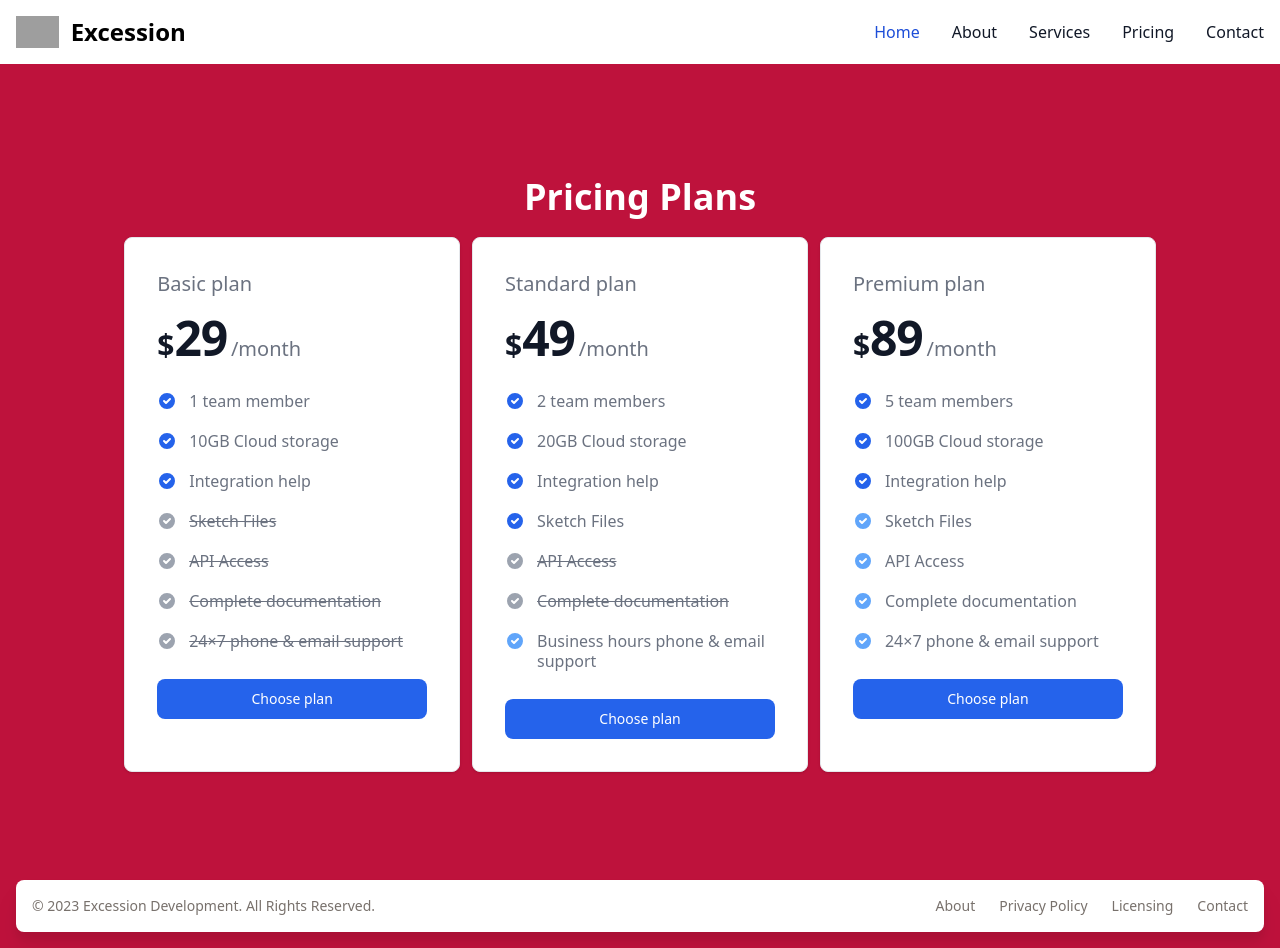
After one commit to drobb2020/django-tailwind-template, a Django app: page /pricing/ in a window 1280 px wide. The commit adds this page. Run offline with Django 3.2, Linux system fonts and the light colour scheme; grey boxes are pictures that could not be loaded.

Commit message:
Added additional templates

```diff
--- a/dj_tw_template/core/urls.py
+++ b/dj_tw_template/core/urls.py
@@ -4,4 +4,8 @@ from . import views
 
 urlpatterns = [
     path('', views.index, name='index'),
+    path('contact/', views.contact, name='contact'),
+    path('pricing/', views.pricing, name='pricing'),
+    path('services/', views.services, name='services'),
+    path('about/', views.about, name='about'),
 ]
--- a/dj_tw_template/core/views.py
+++ b/dj_tw_template/core/views.py
@@ -4,3 +4,23 @@ from django.shortcuts import render
 def index(request):
     context = {}
     return render(request, 'core/index.html', context)
+
+
+def contact(request):
+    context = {}
+    return render(request, 'core/contact.html', context)
+
+
+def pricing(request):
+    context = {}
+    return render(request, 'core/pricing.html', context)
+
+
+def services(request):
+    context = {}
+    return render(request, 'core/services.html', context)
+
+
+def about(request):
+    context = {}
+    return render(request, 'core/about.html', context)
--- a/dj_tw_template/templates/_base.html
+++ b/dj_tw_template/templates/_base.html
@@ -15,10 +15,11 @@
         <link rel="stylesheet" href="{% static 'css/custom.min.css' %}" />
         <script src="{% static 'js/main.js' %}" defer></script>
     </head>
-    <body>
+    <body class="bg-rose-700">
         {% include "partials/navbar.html" %}
         {% block content %}
 
         {% endblock content %}
+        {% include "partials/footer.html" %}
     </body>
 </html>
--- /dev/null
+++ b/dj_tw_template/templates/core/pricing.html
@@ -0,0 +1,154 @@
+{% extends "_base.html" %}
+
+{% block title %}Pricing{% endblock title %}
+
+{% block content %}
+
+<div class="container-md flex flex-col justify-center items-center h-screen bg-rose-700">
+    <h1 class="text-4xl font-bold text-white my-5">Pricing Plans</h1>
+    <div class="flex gap-3">
+        <div class="w-full max-w-sm p-4 bg-white border border-gray-200 rounded-lg shadow sm:p-8 dark:bg-gray-800 dark:border-gray-700">
+            <h5 class="mb-4 text-xl font-medium text-gray-500 dark:text-gray-400">Basic plan</h5>
+            <div class="flex items-baseline text-gray-900 dark:text-white">
+                <span class="text-3xl font-semibold">$</span>
+                <span class="text-5xl font-extrabold tracking-tight">29</span>
+                <span class="ml-1 text-xl font-normal text-gray-500 dark:text-gray-400">/month</span>
+            </div>
+            <!-- List -->
+            <ul role="list" class="space-y-5 my-7">
+                <li class="flex space-x-3">
+                    <!-- Icon -->
+                    <svg aria-hidden="true" class="flex-shrink-0 w-5 h-5 text-blue-600 dark:text-blue-500" fill="currentColor" viewBox="0 0 20 20" xmlns="http://www.w3.org/2000/svg"><title>Check icon</title><path fill-rule="evenodd" d="M10 18a8 8 0 100-16 8 8 0 000 16zm3.707-9.293a1 1 0 00-1.414-1.414L9 10.586 7.707 9.293a1 1 0 00-1.414 1.414l2 2a1 1 0 001.414 0l4-4z" clip-rule="evenodd"></path></svg>
+                    <span class="text-base font-normal leading-tight text-gray-500 dark:text-gray-400">1 team member</span>
+                </li>
+                <li class="flex space-x-3">
+                    <!-- Icon -->
+                    <svg aria-hidden="true" class="flex-shrink-0 w-5 h-5 text-blue-600 dark:text-blue-500" fill="currentColor" viewBox="0 0 20 20" xmlns="http://www.w3.org/2000/svg"><title>Check icon</title><path fill-rule="evenodd" d="M10 18a8 8 0 100-16 8 8 0 000 16zm3.707-9.293a1 1 0 00-1.414-1.414L9 10.586 7.707 9.293a1 1 0 00-1.414 1.414l2 2a1 1 0 001.414 0l4-4z" clip-rule="evenodd"></path></svg>
+                    <span class="text-base font-normal leading-tight text-gray-500 dark:text-gray-400">10GB Cloud storage</span>
+                </li>
+                <li class="flex space-x-3">
+                    <!-- Icon -->
+                    <svg aria-hidden="true" class="flex-shrink-0 w-5 h-5 text-blue-600 dark:text-blue-500" fill="currentColor" viewBox="0 0 20 20" xmlns="http://www.w3.org/2000/svg"><title>Check icon</title><path fill-rule="evenodd" d="M10 18a8 8 0 100-16 8 8 0 000 16zm3.707-9.293a1 1 0 00-1.414-1.414L9 10.586 7.707 9.293a1 1 0 00-1.414 1.414l2 2a1 1 0 001.414 0l4-4z" clip-rule="evenodd"></path></svg>
+                    <span class="text-base font-normal leading-tight text-gray-500 dark:text-gray-400">Integration help</span>
+                </li>
+                <li class="flex space-x-3 line-through decoration-gray-500">
+                    <!-- Icon -->
+                    <svg aria-hidden="true" class="flex-shrink-0 w-5 h-5 text-gray-400 dark:text-gray-500" fill="currentColor" viewBox="0 0 20 20" xmlns="http://www.w3.org/2000/svg"><title>Check icon</title><path fill-rule="evenodd" d="M10 18a8 8 0 100-16 8 8 0 000 16zm3.707-9.293a1 1 0 00-1.414-1.414L9 10.586 7.707 9.293a1 1 0 00-1.414 1.414l2 2a1 1 0 001.414 0l4-4z" clip-rule="evenodd"></path></svg>
+                    <span class="text-base font-normal leading-tight text-gray-500">Sketch Files</span>
+                </li>
+                <li class="flex space-x-3 line-through decoration-gray-500">
+                    <!-- Icon -->
+                    <svg aria-hidden="true" class="flex-shrink-0 w-5 h-5 text-gray-400 dark:text-gray-500" fill="currentColor" viewBox="0 0 20 20" xmlns="http://www.w3.org/2000/svg"><title>Check icon</title><path fill-rule="evenodd" d="M10 18a8 8 0 100-16 8 8 0 000 16zm3.707-9.293a1 1 0 00-1.414-1.414L9 10.586 7.707 9.293a1 1 0 00-1.414 1.414l2 2a1 1 0 001.414 0l4-4z" clip-rule="evenodd"></path></svg>
+                    <span class="text-base font-normal leading-tight text-gray-500">API Access</span>
+                </li>
+                <li class="flex space-x-3 line-through decoration-gray-500">
+                    <!-- Icon -->
+                    <svg aria-hidden="true" class="flex-shrink-0 w-5 h-5 text-gray-400 dark:text-gray-500" fill="currentColor" viewBox="0 0 20 20" xmlns="http://www.w3.org/2000/svg"><title>Check icon</title><path fill-rule="evenodd" d="M10 18a8 8 0 100-16 8 8 0 000 16zm3.707-9.293a1 1 0 00-1.414-1.414L9 10.586 7.707 9.293a1 1 0 00-1.414 1.414l2 2a1 1 0 001.414 0l4-4z" clip-rule="evenodd"></path></svg>
+                    <span class="text-base font-normal leading-tight text-gray-500">Complete documentation</span>
+                </li>
+                <li class="flex space-x-3 line-through decoration-gray-500">
+                    <!-- Icon -->
+                    <svg aria-hidden="true" class="flex-shrink-0 w-5 h-5 text-gray-400 dark:text-gray-500" fill="currentColor" viewBox="0 0 20 20" xmlns="http://www.w3.org/2000/svg"><title>Check icon</title><path fill-rule="evenodd" d="M10 18a8 8 0 100-16 8 8 0 000 16zm3.707-9.293a1 1 0 00-1.414-1.414L9 10.586 7.707 9.293a1 1 0 00-1.414 1.414l2 2a1 1 0 001.414 0l4-4z" clip-rule="evenodd"></path></svg>
+                    <span class="text-base font-normal leading-tight text-gray-500">24×7 phone & email support</span>
+                </li>
+            </ul>
+            <button type="button" class="text-white bg-blue-600 hover:bg-blue-700 focus:ring-4 focus:outline-none focus:ring-blue-200 dark:focus:ring-blue-900 font-medium rounded-lg text-sm px-5 py-2.5 inline-flex justify-center w-full text-center">Choose plan</button>
+        </div>
+        <div class="w-full max-w-sm p-4 bg-white border border-gray-200 rounded-lg shadow sm:p-8 dark:bg-gray-800 dark:border-gray-700">
+            <h5 class="mb-4 text-xl font-medium text-gray-500 dark:text-gray-400">Standard plan</h5>
+            <div class="flex items-baseline text-gray-900 dark:text-white">
+                <span class="text-3xl font-semibold">$</span>
+                <span class="text-5xl font-extrabold tracking-tight">49</span>
+                <span class="ml-1 text-xl font-normal text-gray-500 dark:text-gray-400">/month</span>
+            </div>
+            <!-- List -->
+            <ul role="list" class="space-y-5 my-7">
+                <li class="flex space-x-3">
+                    <!-- Icon -->
+                    <svg aria-hidden="true" class="flex-shrink-0 w-5 h-5 text-blue-600 dark:text-blue-500" fill="currentColor" viewBox="0 0 20 20" xmlns="http://www.w3.org/2000/svg"><title>Check icon</title><path fill-rule="evenodd" d="M10 18a8 8 0 100-16 8 8 0 000 16zm3.707-9.293a1 1 0 00-1.414-1.414L9 10.586 7.707 9.293a1 1 0 00-1.414 1.414l2 2a1 1 0 001.414 0l4-4z" clip-rule="evenodd"></path></svg>
+                    <span class="text-base font-normal leading-tight text-gray-500 dark:text-gray-400">2 team members</span>
+                </li>
+                <li class="flex space-x-3">
+                    <!-- Icon -->
+                    <svg aria-hidden="true" class="flex-shrink-0 w-5 h-5 text-blue-600 dark:text-blue-500" fill="currentColor" viewBox="0 0 20 20" xmlns="http://www.w3.org/2000/svg"><title>Check icon</title><path fill-rule="evenodd" d="M10 18a8 8 0 100-16 8 8 0 000 16zm3.707-9.293a1 1 0 00-1.414-1.414L9 10.586 7.707 9.293a1 1 0 00-1.414 1.414l2 2a1 1 0 001.414 0l4-4z" clip-rule="evenodd"></path></svg>
+                    <span class="text-base font-normal leading-tight text-gray-500 dark:text-gray-400">20GB Cloud storage</span>
+                </li>
+                <li class="flex space-x-3">
+                    <!-- Icon -->
+                    <svg aria-hidden="true" class="flex-shrink-0 w-5 h-5 text-blue-600 dark:text-blue-500" fill="currentColor" viewBox="0 0 20 20" xmlns="http://www.w3.org/2000/svg"><title>Check icon</title><path fill-rule="evenodd" d="M10 18a8 8 0 100-16 8 8 0 000 16zm3.707-9.293a1 1 0 00-1.414-1.414L9 10.586 7.707 9.293a1 1 0 00-1.414 1.414l2 2a1 1 0 001.414 0l4-4z" clip-rule="evenodd"></path></svg>
+                    <span class="text-base font-normal leading-tight text-gray-500 dark:text-gray-400">Integration help</span>
+                </li>
+                <li class="flex space-x-3">
+                    <!-- Icon -->
+                    <svg aria-hidden="true" class="flex-shrink-0 w-5 h-5 text-blue-600 dark:text-blue-500" fill="currentColor" viewBox="0 0 20 20" xmlns="http://www.w3.org/2000/svg"><title>Check icon</title><path fill-rule="evenodd" d="M10 18a8 8 0 100-16 8 8 0 000 16zm3.707-9.293a1 1 0 00-1.414-1.414L9 10.586 7.707 9.293a1 1 0 00-1.414 1.414l2 2a1 1 0 001.414 0l4-4z" clip-rule="evenodd"></path></svg>
+                    <span class="text-base font-normal leading-tight text-gray-500 dark:text-gray-400">Sketch Files</span>
+                </li>
+                <li class="flex space-x-3 line-through decoration-gray-500">
+                    <!-- Icon -->
+                    <svg aria-hidden="true" class="flex-shrink-0 w-5 h-5 text-gray-400 dark:text-gray-500" fill="currentColor" viewBox="0 0 20 20" xmlns="http://www.w3.org/2000/svg"><title>Check icon</title><path fill-rule="evenodd" d="M10 18a8 8 0 100-16 8 8 0 000 16zm3.707-9.293a1 1 0 00-1.414-1.414L9 10.586 7.707 9.293a1 1 0 00-1.414 1.414l2 2a1 1 0 001.414 0l4-4z" clip-rule="evenodd"></path></svg>
+                    <span class="text-base font-normal leading-tight text-gray-500">API Access</span>
+                </li>
+                <li class="flex space-x-3 line-through decoration-gray-500">
+                    <!-- Icon -->
+                    <svg aria-hidden="true" class="flex-shrink-0 w-5 h-5 text-gray-400 dark:text-gray-500" fill="currentColor" viewBox="0 0 20 20" xmlns="http://www.w3.org/2000/svg"><title>Check icon</title><path fill-rule="evenodd" d="M10 18a8 8 0 100-16 8 8 0 000 16zm3.707-9.293a1 1 0 00-1.414-1.414L9 10.586 7.707 9.293a1 1 0 00-1.414 1.414l2 2a1 1 0 001.414 0l4-4z" clip-rule="evenodd"></path></svg>
+                    <span class="text-base font-normal leading-tight text-gray-500">Complete documentation</span>
+                </li>
+                <li class="flex space-x-3">
+                    <!-- Icon -->
+                    <svg aria-hidden="true" class="flex-shrink-0 w-5 h-5 text-blue-400 dark:text-blue-500" fill="currentColor" viewBox="0 0 20 20" xmlns="http://www.w3.org/2000/svg"><title>Check icon</title><path fill-rule="evenodd" d="M10 18a8 8 0 100-16 8 8 0 000 16zm3.707-9.293a1 1 0 00-1.414-1.414L9 10.586 7.707 9.293a1 1 0 00-1.414 1.414l2 2a1 1 0 001.414 0l4-4z" clip-rule="evenodd"></path></svg>
+                    <span class="text-base font-normal leading-tight text-gray-500 dark:text-gray-400">Business hours phone & email support</span>
+                </li>
+            </ul>
+            <button type="button" class="text-white bg-blue-600 hover:bg-blue-700 focus:ring-4 focus:outline-none focus:ring-blue-200 dark:focus:ring-blue-900 font-medium rounded-lg text-sm px-5 py-2.5 inline-flex justify-center w-full text-center">Choose plan</button>
+        </div>
+        <div class="w-full max-w-sm p-4 bg-white border border-gray-200 rounded-lg shadow sm:p-8 dark:bg-gray-800 dark:border-gray-700">
+            <h5 class="mb-4 text-xl font-medium text-gray-500 dark:text-gray-400">Premium plan</h5>
+            <div class="flex items-baseline text-gray-900 dark:text-white">
+                <span class="text-3xl font-semibold">$</span>
+                <span class="text-5xl font-extrabold tracking-tight">89</span>
+                <span class="ml-1 text-xl font-normal text-gray-500 dark:text-gray-400">/month</span>
+            </div>
+            <!-- List -->
+            <ul role="list" class="space-y-5 my-7">
+                <li class="flex space-x-3">
+                    <!-- Icon -->
+                    <svg aria-hidden="true" class="flex-shrink-0 w-5 h-5 text-blue-600 dark:text-blue-500" fill="currentColor" viewBox="0 0 20 20" xmlns="http://www.w3.org/2000/svg"><title>Check icon</title><path fill-rule="evenodd" d="M10 18a8 8 0 100-16 8 8 0 000 16zm3.707-9.293a1 1 0 00-1.414-1.414L9 10.586 7.707 9.293a1 1 0 00-1.414 1.414l2 2a1 1 0 001.414 0l4-4z" clip-rule="evenodd"></path></svg>
+                    <span class="text-base font-normal leading-tight text-gray-500 dark:text-gray-400">5 team members</span>
+                </li>
+                <li class="flex space-x-3">
+                    <!-- Icon -->
+                    <svg aria-hidden="true" class="flex-shrink-0 w-5 h-5 text-blue-600 dark:text-blue-500" fill="currentColor" viewBox="0 0 20 20" xmlns="http://www.w3.org/2000/svg"><title>Check icon</title><path fill-rule="evenodd" d="M10 18a8 8 0 100-16 8 8 0 000 16zm3.707-9.293a1 1 0 00-1.414-1.414L9 10.586 7.707 9.293a1 1 0 00-1.414 1.414l2 2a1 1 0 001.414 0l4-4z" clip-rule="evenodd"></path></svg>
+                    <span class="text-base font-normal leading-tight text-gray-500 dark:text-gray-400">100GB Cloud storage</span>
+                </li>
+                <li class="flex space-x-3">
+                    <!-- Icon -->
+                    <svg aria-hidden="true" class="flex-shrink-0 w-5 h-5 text-blue-600 dark:text-blue-500" fill="currentColor" viewBox="0 0 20 20" xmlns="http://www.w3.org/2000/svg"><title>Check icon</title><path fill-rule="evenodd" d="M10 18a8 8 0 100-16 8 8 0 000 16zm3.707-9.293a1 1 0 00-1.414-1.414L9 10.586 7.707 9.293a1 1 0 00-1.414 1.414l2 2a1 1 0 001.414 0l4-4z" clip-rule="evenodd"></path></svg>
+                    <span class="text-base font-normal leading-tight text-gray-500 dark:text-gray-400">Integration help</span>
+                </li>
+                <li class="flex space-x-3">
+                    <!-- Icon -->
+                    <svg aria-hidden="true" class="flex-shrink-0 w-5 h-5 text-blue-400 dark:text-blue-500" fill="currentColor" viewBox="0 0 20 20" xmlns="http://www.w3.org/2000/svg"><title>Check icon</title><path fill-rule="evenodd" d="M10 18a8 8 0 100-16 8 8 0 000 16zm3.707-9.293a1 1 0 00-1.414-1.414L9 10.586 7.707 9.293a1 1 0 00-1.414 1.414l2 2a1 1 0 001.414 0l4-4z" clip-rule="evenodd"></path></svg>
+                    <span class="text-base font-normal leading-tight text-gray-500 dark:text-gray-400">Sketch Files</span>
+                </li>
+                <li class="flex space-x-3">
+                    <!-- Icon -->
+                    <svg aria-hidden="true" class="flex-shrink-0 w-5 h-5 text-blue-400 dark:text-blue-500" fill="currentColor" viewBox="0 0 20 20" xmlns="http://www.w3.org/2000/svg"><title>Check icon</title><path fill-rule="evenodd" d="M10 18a8 8 0 100-16 8 8 0 000 16zm3.707-9.293a1 1 0 00-1.414-1.414L9 10.586 7.707 9.293a1 1 0 00-1.414 1.414l2 2a1 1 0 001.414 0l4-4z" clip-rule="evenodd"></path></svg>
+                    <span class="text-base font-normal leading-tight text-gray-500 dark:text-gray-400">API Access</span>
+                </li>
+                <li class="flex space-x-3">
+                    <!-- Icon -->
+                    <svg aria-hidden="true" class="flex-shrink-0 w-5 h-5 text-blue-400 dark:text-blue-500" fill="currentColor" viewBox="0 0 20 20" xmlns="http://www.w3.org/2000/svg"><title>Check icon</title><path fill-rule="evenodd" d="M10 18a8 8 0 100-16 8 8 0 000 16zm3.707-9.293a1 1 0 00-1.414-1.414L9 10.586 7.707 9.293a1 1 0 00-1.414 1.414l2 2a1 1 0 001.414 0l4-4z" clip-rule="evenodd"></path></svg>
+                    <span class="text-base font-normal leading-tight text-gray-500 dark:text-gray-400">Complete documentation</span>
+                </li>
+                <li class="flex space-x-3">
+                    <!-- Icon -->
+                    <svg aria-hidden="true" class="flex-shrink-0 w-5 h-5 text-blue-400 dark:text-blue-500" fill="currentColor" viewBox="0 0 20 20" xmlns="http://www.w3.org/2000/svg"><title>Check icon</title><path fill-rule="evenodd" d="M10 18a8 8 0 100-16 8 8 0 000 16zm3.707-9.293a1 1 0 00-1.414-1.414L9 10.586 7.707 9.293a1 1 0 00-1.414 1.414l2 2a1 1 0 001.414 0l4-4z" clip-rule="evenodd"></path></svg>
+                    <span class="text-base font-normal leading-tight text-gray-500 dark:text-gray-400">24×7 phone & email support</span>
+                </li>
+            </ul>
+            <button type="button" class="text-white bg-blue-600 hover:bg-blue-700 focus:ring-4 focus:outline-none focus:ring-blue-200 dark:focus:ring-blue-900 font-medium rounded-lg text-sm px-5 py-2.5 inline-flex justify-center w-full text-center">Choose plan</button>
+        </div>
+    </div>
+</div>
+
+{% endblock content %}
--- a/dj_tw_template/templates/partials/footer.html
+++ b/dj_tw_template/templates/partials/footer.html
@@ -0,0 +1,21 @@
+
+<footer class="bg-white rounded-lg drop-shadow-xl m-4 dark:bg-rose-700">
+    <div class="w-full mx-auto max-w-screen-xl p-4 md:flex md:items-center md:justify-between">
+      <span class="text-sm text-stone-500 sm:text-center dark:text-stone-200">© 2023 <a href="https://davidrobb2021.tech/" target="new" class="hover:underline">Excession Development</a>. All Rights Reserved.
+    </span>
+    <ul class="flex flex-wrap items-center mt-3 text-sm font-medium text-stone-500 dark:text-stone-200 sm:mt-0">
+        <li>
+            <a href="{% url 'about' %}" class="mr-4 hover:underline md:mr-6 ">About</a>
+        </li>
+        <li>
+            <a href="#" class="mr-4 hover:underline md:mr-6">Privacy Policy</a>
+        </li>
+        <li>
+            <a href="#" class="mr-4 hover:underline md:mr-6">Licensing</a>
+        </li>
+        <li>
+            <a href="{% url 'contact' %}" class="hover:underline">Contact</a>
+        </li>
+    </ul>
+    </div>
+</footer>
--- a/dj_tw_template/templates/partials/navbar.html
+++ b/dj_tw_template/templates/partials/navbar.html
@@ -1,9 +1,9 @@
 
 <nav class="bg-white border-gray-200 dark:bg-rose-900">
   <div class="max-w-screen-xl flex flex-wrap items-center justify-between mx-auto p-4">
-    <a href="https://flowbite.com/" class="flex items-center">
-        <img src="https://flowbite.com/docs/images/logo.svg" class="h-8 mr-3" alt="Flowbite Logo" />
-        <span class="self-center text-2xl font-semibold whitespace-nowrap dark:text-white">Flowbite</span>
+    <a href="https://davidrobb2021.tech/" class="flex items-center">
+        <img src="https://flowbite.com/docs/images/logo.svg" class="h-8 mr-3" alt="Excession" />
+        <span class="self-center text-2xl font-semibold whitespace-nowrap dark:text-white">Excession</span>
     </a>
     <button data-collapse-toggle="navbar-default" type="button" class="inline-flex items-center p-2 ml-3 text-sm text-gray-500 rounded-lg md:hidden hover:bg-gray-100 focus:outline-none focus:ring-2 focus:ring-gray-200 dark:text-gray-400 dark:hover:bg-gray-700 dark:focus:ring-gray-600" aria-controls="navbar-default" aria-expanded="false">
       <span class="sr-only">Open main menu</span>
@@ -12,19 +12,19 @@
     <div class="hidden w-full md:block md:w-auto" id="navbar-default">
       <ul class="font-medium flex flex-col p-4 md:p-0 mt-4 border border-gray-100 rounded-lg bg-rose-50 md:flex-row md:space-x-8 md:mt-0 md:border-0 md:bg-white dark:bg-gray-800 md:dark:bg-rose-900 dark:border-gray-700">
         <li>
-          <a href="#" class="block py-2 pl-3 pr-4 text-white bg-blue-700 rounded md:bg-transparent md:text-blue-700 md:p-0 dark:text-white md:dark:text-blue-500" aria-current="page">Home</a>
+          <a href="{% url 'index' %}" class="block py-2 pl-3 pr-4 text-white bg-blue-700 rounded md:bg-transparent md:text-blue-700 md:p-0 dark:text-white md:dark:text-blue-500" aria-current="page">Home</a>
         </li>
         <li>
-          <a href="#" class="block py-2 pl-3 pr-4 text-gray-900 rounded hover:bg-gray-100 md:hover:bg-transparent md:border-0 md:hover:text-blue-700 md:p-0 dark:text-white md:dark:hover:text-blue-500 dark:hover:bg-gray-700 dark:hover:text-white md:dark:hover:bg-transparent">About</a>
+          <a href="{% url 'about' %}" class="block py-2 pl-3 pr-4 text-gray-900 rounded hover:bg-gray-100 md:hover:bg-transparent md:border-0 md:hover:text-blue-700 md:p-0 dark:text-white md:dark:hover:text-blue-500 dark:hover:bg-gray-700 dark:hover:text-white md:dark:hover:bg-transparent">About</a>
         </li>
         <li>
-          <a href="#" class="block py-2 pl-3 pr-4 text-gray-900 rounded hover:bg-gray-100 md:hover:bg-transparent md:border-0 md:hover:text-blue-700 md:p-0 dark:text-white md:dark:hover:text-blue-500 dark:hover:bg-gray-700 dark:hover:text-white md:dark:hover:bg-transparent">Services</a>
+          <a href="{% url 'services' %}" class="block py-2 pl-3 pr-4 text-gray-900 rounded hover:bg-gray-100 md:hover:bg-transparent md:border-0 md:hover:text-blue-700 md:p-0 dark:text-white md:dark:hover:text-blue-500 dark:hover:bg-gray-700 dark:hover:text-white md:dark:hover:bg-transparent">Services</a>
         </li>
         <li>
-          <a href="#" class="block py-2 pl-3 pr-4 text-gray-900 rounded hover:bg-gray-100 md:hover:bg-transparent md:border-0 md:hover:text-blue-700 md:p-0 dark:text-white md:dark:hover:text-blue-500 dark:hover:bg-gray-700 dark:hover:text-white md:dark:hover:bg-transparent">Pricing</a>
+          <a href="{% url 'pricing' %}" class="block py-2 pl-3 pr-4 text-gray-900 rounded hover:bg-gray-100 md:hover:bg-transparent md:border-0 md:hover:text-blue-700 md:p-0 dark:text-white md:dark:hover:text-blue-500 dark:hover:bg-gray-700 dark:hover:text-white md:dark:hover:bg-transparent">Pricing</a>
         </li>
         <li>
-          <a href="#" class="block py-2 pl-3 pr-4 text-gray-900 rounded hover:bg-gray-100 md:hover:bg-transparent md:border-0 md:hover:text-blue-700 md:p-0 dark:text-white md:dark:hover:text-blue-500 dark:hover:bg-gray-700 dark:hover:text-white md:dark:hover:bg-transparent">Contact</a>
+          <a href="{% url 'contact' %}" class="block py-2 pl-3 pr-4 text-gray-900 rounded hover:bg-gray-100 md:hover:bg-transparent md:border-0 md:hover:text-blue-700 md:p-0 dark:text-white md:dark:hover:text-blue-500 dark:hover:bg-gray-700 dark:hover:text-white md:dark:hover:bg-transparent">Contact</a>
         </li>
       </ul>
     </div>
```
Also changed, not shown: dj_tw_template/templates/core/about.html (added, +12 -0 lines), dj_tw_template/templates/core/contact.html (added, +81 -0 lines), dj_tw_template/templates/core/services.html (added, +28 -0 lines), CHANGELOG.md, README.md, dj_tw_template/static/assets/screenshot.png (added), dj_tw_template/static/css/custom.min.css.
